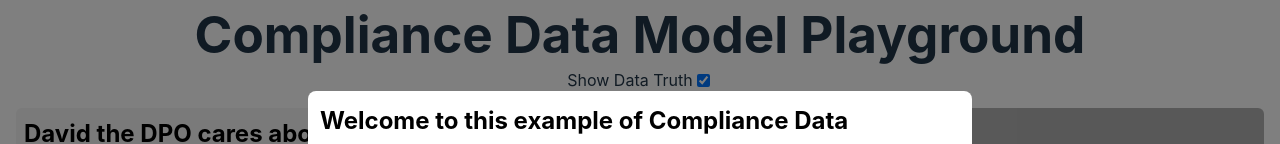
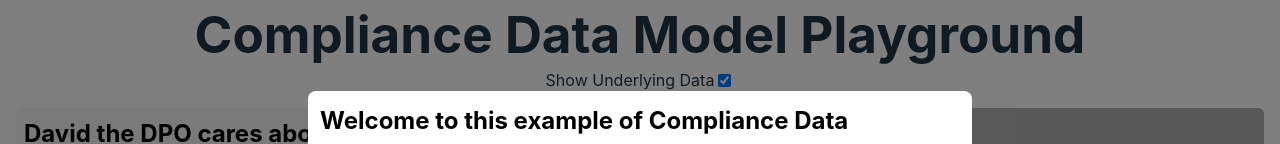
Before and after one commit to MagerlinC/records-data-model, a React (Vite) app: page / in a window 1280 px wide. Shown: the top 144 px of the page. Built offline with nearby package versions, Linux system fonts and the light colour scheme.

Commit message:
fix: wording

```diff
--- a/src/App.tsx
+++ b/src/App.tsx
@@ -191,7 +191,7 @@ function App() {
       {showModal && <AppModal onClose={() => setShowModal(false)} />}
       <h1 className={"title"}>Compliance Data Model Playground</h1>
       <p className="subtitle">
-        Show Data Truth
+        Show Underlying Data
         <input
           type="checkbox"
           checked={showDataTruthVersion}
--- a/src/components/PASourceOfTruthVisualizer.tsx
+++ b/src/components/PASourceOfTruthVisualizer.tsx
@@ -59,7 +59,7 @@ const PASourceOfTruthVisualizer: React.FC<PASourceOfTruthVisualizerProps> = ({
 }) => {
   return (
     <PASourceOfTruthVisualizerWrapper>
-      <h2>Underlying Data Truth</h2>
+      <h2>Underlying Data</h2>
       <p>
         This indicates the single-source-of-truth database, which the views on
         the left use.
```
